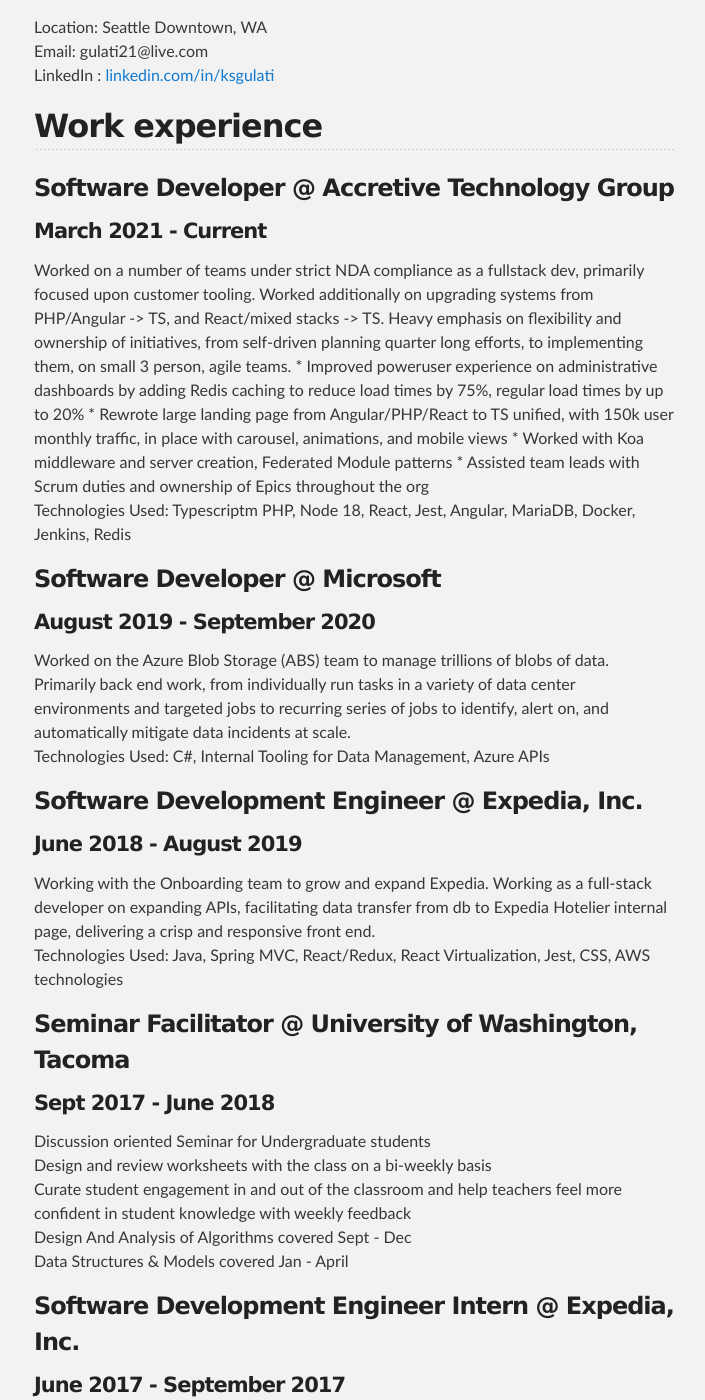
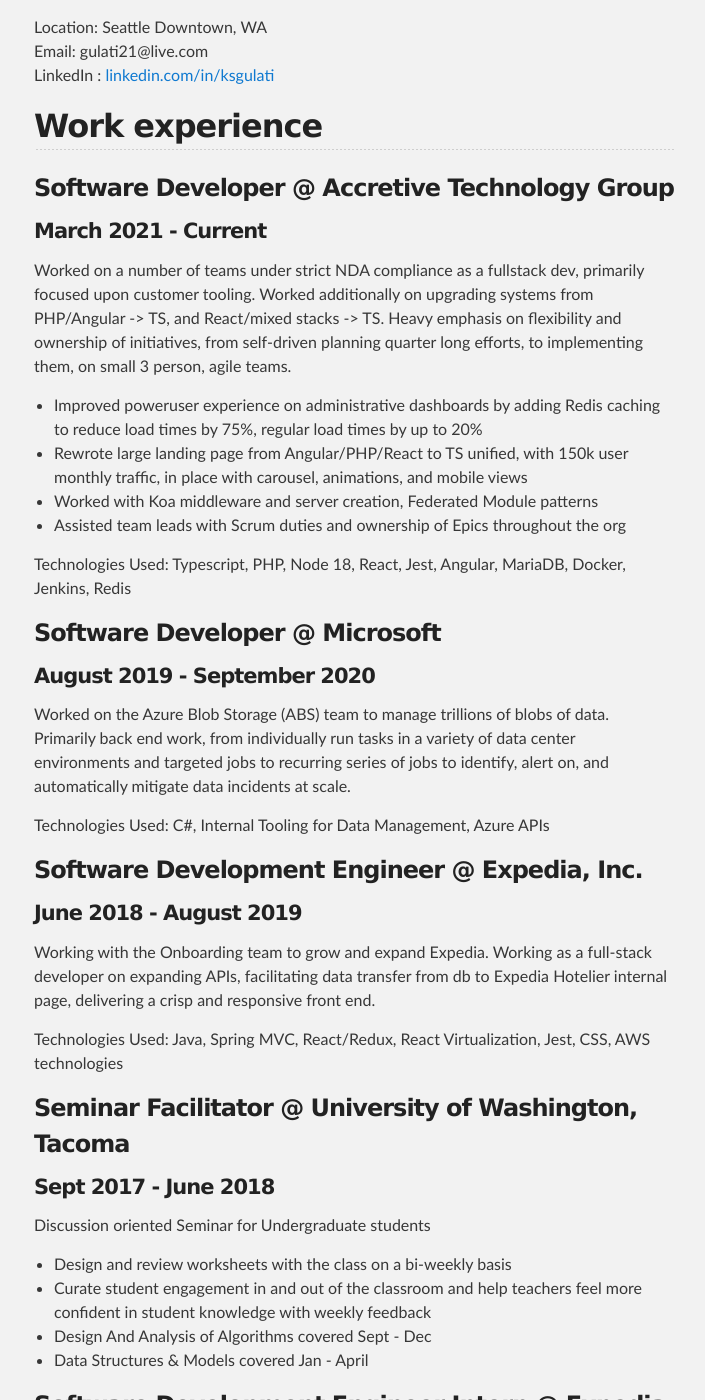
Before and after one commit to Gulati21/gulati21.github.io, a Jekyll site: the page built from index.md, in a window 1280 px wide and 1400 px high, scrolled down 277 px. Shown: the whole window, without its empty margins (286-991 px from the left). Built offline with Jekyll 4.4.1, drawn with Linux system fonts in a browser that asks for light colours; our own code applies the rules of GitHub Pages for plain Markdown files; the repository's description, which GitHub fills in, is left out; some of the changed text lies outside the part shown.

Commit message:
Updated misc formatting

```diff
--- a/index.md
+++ b/index.md
@@ -12,63 +12,56 @@
 
 #### March 2021 - Current
 
-<p>
 Worked on a number of teams under strict NDA compliance as a fullstack dev, primarily focused upon customer tooling. Worked additionally on upgrading systems from PHP/Angular -> TS, and React/mixed stacks -> TS. Heavy emphasis on flexibility and ownership of initiatives, from self-driven planning quarter long efforts, to implementing them, on small 3 person, agile teams.
+
 * Improved poweruser experience on administrative dashboards by adding Redis caching to reduce load times by 75%, regular load times by up to 20%
 * Rewrote large landing page from Angular/PHP/React to TS unified, with 150k user monthly traffic, in place with carousel, animations, and mobile views
 * Worked with Koa middleware and server creation, Federated Module patterns
 * Assisted team leads with Scrum duties and ownership of Epics throughout the org
-<br>
-Technologies Used: Typescriptm PHP, Node 18, React, Jest, Angular, MariaDB, Docker, Jenkins, Redis
-</p>
+
+Technologies Used: Typescript, PHP, Node 18, React, Jest, Angular, MariaDB, Docker, Jenkins, Redis
 
 ### Software Developer @ Microsoft
 
 #### August 2019 - September 2020
 
-<p>
 Worked on the Azure Blob Storage (ABS) team to manage trillions of blobs of data.
-Primarily back end work, from individually run tasks in a variety of data center environments and targeted jobs to recurring series of jobs to identify, alert on, and automatically mitigate data incidents at scale.<br>
+Primarily back end work, from individually run tasks in a variety of data center environments and targeted jobs to recurring series of jobs to identify, alert on, and automatically mitigate data incidents at scale.
+
 Technologies Used: C#, Internal Tooling for Data Management, Azure APIs
-</p>
 
 
 ### Software Development Engineer @ Expedia, Inc.
 
 #### June 2018 - August 2019
 
-<p>
-Working with the Onboarding team to grow and expand Expedia. Working as a full-stack developer on expanding APIs, facilitating data transfer from db to Expedia Hotelier internal page, delivering a crisp and responsive front end.<br>
+Working with the Onboarding team to grow and expand Expedia. Working as a full-stack developer on expanding APIs, facilitating data transfer from db to Expedia Hotelier internal page, delivering a crisp and responsive front end.
+
 Technologies Used: Java, Spring MVC, React/Redux, React Virtualization, Jest, CSS, AWS technologies
-</p>
 
 ### Seminar Facilitator @ University of Washington, Tacoma
 
 #### Sept 2017 - June 2018
 
-<p>
-Discussion oriented Seminar for Undergraduate students<br>
-Design and review worksheets with the class on a bi-weekly basis<br>
-Curate student engagement in and out of the classroom and help teachers feel more confident in student knowledge with weekly feedback<br>
-Design And Analysis of Algorithms covered Sept - Dec<br>
-Data Structures & Models covered Jan - April<br>
-</p>
+Discussion oriented Seminar for Undergraduate students
+
+* Design and review worksheets with the class on a bi-weekly basis
+* Curate student engagement in and out of the classroom and help teachers feel more confident in student knowledge with weekly feedback
+* Design And Analysis of Algorithms covered Sept - Dec
+* Data Structures & Models covered Jan - April
 
 
 ### Software Development Engineer Intern @ Expedia, Inc.
 #### June 2017 - September 2017
 
-<p>
-Concepted and developed Internal Tool<br>
-Designed Webpage and back end based on Spring MVC Model<br>
-Used MobX, React, and AWS architecture to create a responsive, fast-loading page, even when handling large inflow of information<br>
-Created custom Diff tool to thoroughly and efficiently test across two versions from the server<br>
-Tested webpage behavior via Jest<br>
+
+Concepted and developed Internal Tool for A/B testing and general experiment management across org
+* Designed Webpage and back end based on Spring MVC Model
+* Used MobX, React, and AWS architecture to create a responsive, fast-loading page, even when handling large inflow of information
+* Created custom Diff tool to thoroughly and efficiently test across two versions from the server
+* Tested webpage behavior via Jest
+
 Technologies used: MobX, Jest, AWS, React, AntDesign, CSS
-</p>
-
-
-
 
 ### Lead Teacher + Curriculum Developer @ Steam4Kids
 #### Jun 2016 - August 2016
@@ -112,10 +105,8 @@ GPA: 3.53<br>
 
 
 ## Notable Achievements
-<p>
-Placed Second in UW Bothell Math Competition<br>
-Placed First in UW Bothell Hackathon (Hacker.io)<br>
-National Merit Commended Scholar<br>
-Dean's List for 8 quarters<br>
-Project on User Profiling for Social Media using Machine Learning<br>
-</p>
+* Placed Second in UW Bothell Math Competition
+* Placed First in UW Bothell Hackathon (Hacker.io)
+* National Merit Commended Scholar
+* Dean's List for 8 quarters
+* Project on User Profiling for Social Media using Machine Learning (Simple Neural Nets)
```
